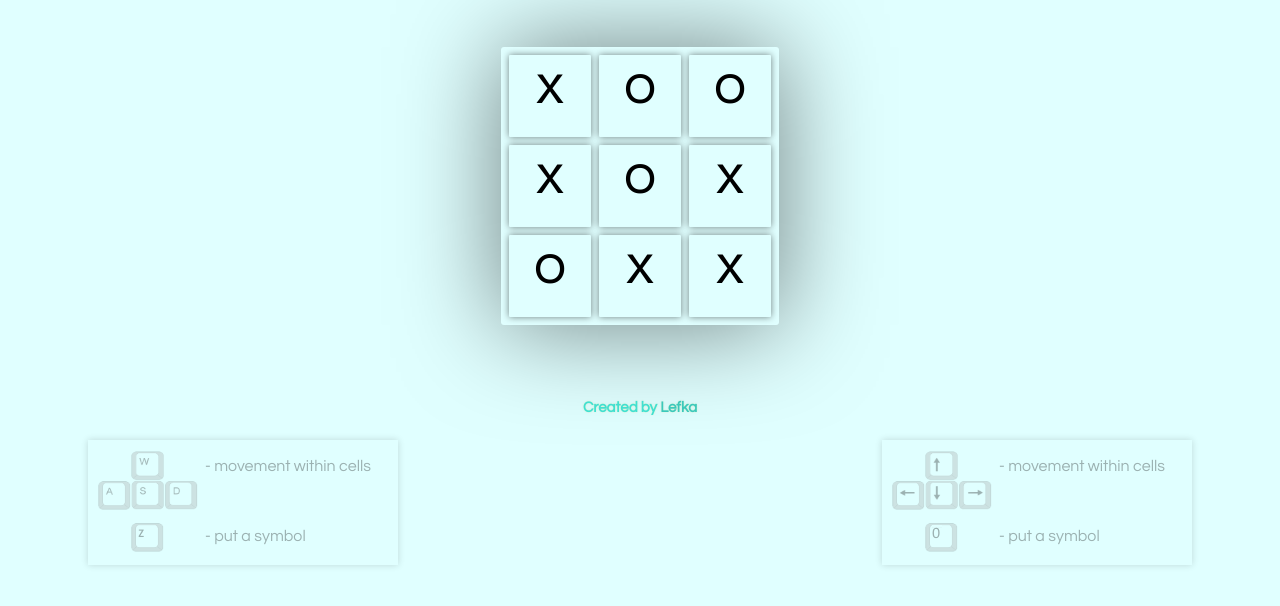
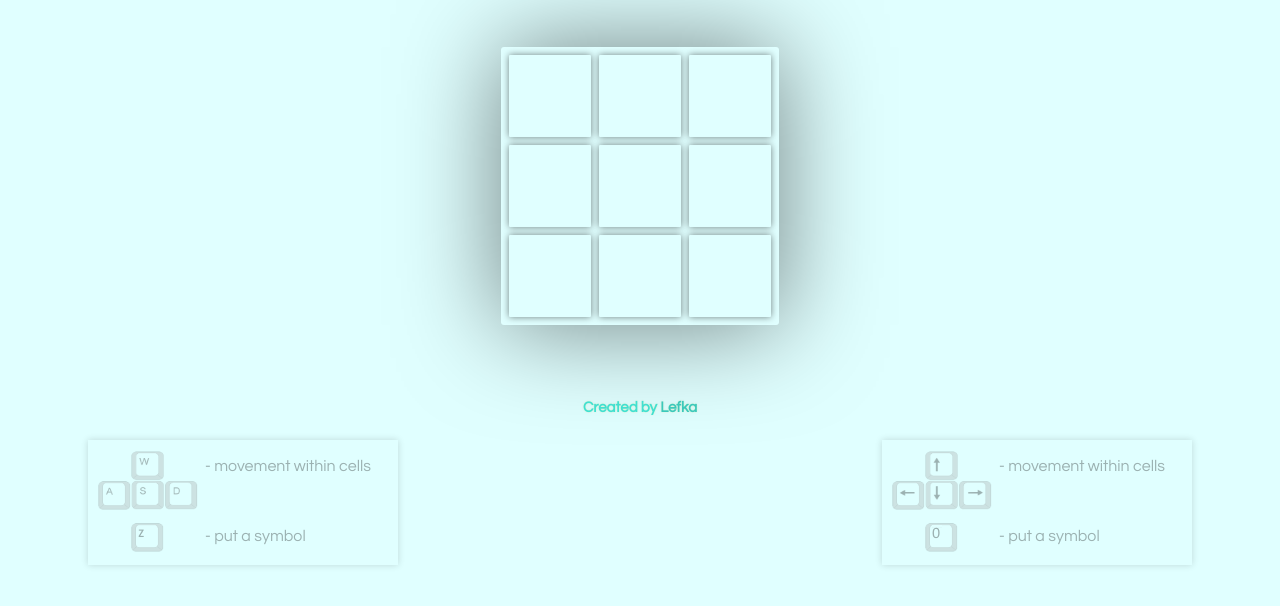
Before and after one commit to LefkaLefka/LefkaLefka.github.io, a website: page src/index.html in a window 1280 px wide. Shown: the part 186-792 px from the top of the page. Drawn offline with nearby package versions, Linux system fonts and the light colour scheme; files that its build step writes are made by us from their sources.

Commit message:
Deleted content in cells

```diff
--- a/src/index.html
+++ b/src/index.html
@@ -17,19 +17,19 @@
 
             <table class="table">
                 <tr>
-                    <td class="cell" data-cell>x</td>
-                    <td class="cell" data-cell>o</td>
-                    <td class="cell" data-cell>o</td>
+                    <td class="cell" data-cell></td>
+                    <td class="cell" data-cell></td>
+                    <td class="cell" data-cell></td>
                 </tr>
                 <tr>
-                    <td class="cell" data-cell>x</td>
-                    <td class="cell" data-cell>o</td>
-                    <td class="cell" data-cell>x</td>
+                    <td class="cell" data-cell></td>
+                    <td class="cell" data-cell></td>
+                    <td class="cell" data-cell></td>
                 </tr>
                 <tr>
-                    <td class="cell" data-cell>o</td>
-                    <td class="cell" data-cell>x</td>
-                    <td class="cell" data-cell>x</td>
+                    <td class="cell" data-cell></td>
+                    <td class="cell" data-cell></td>
+                    <td class="cell" data-cell></td>
                 </tr>
             </table>
 
```
